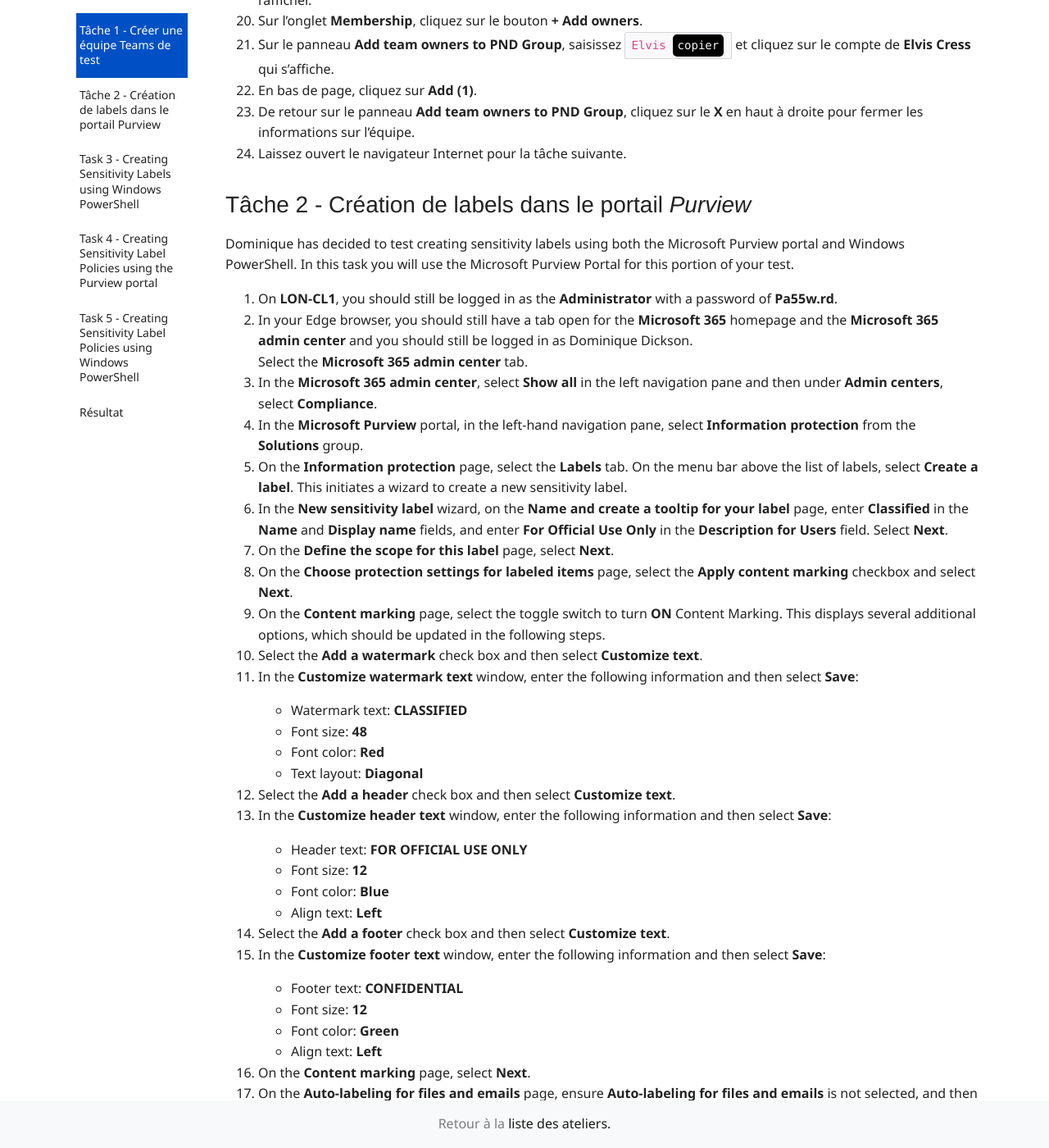
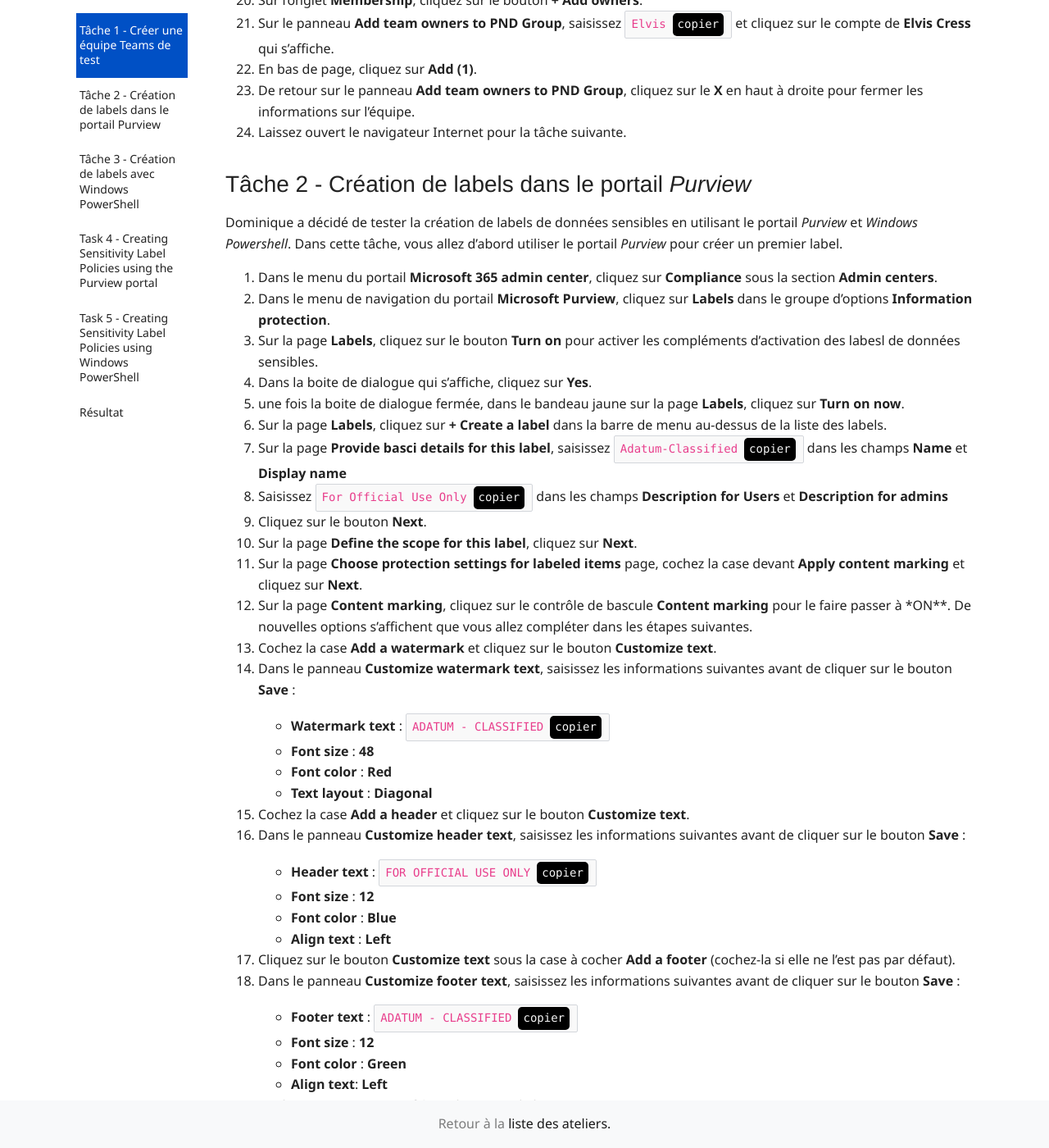
Before and after one commit to renaudwangler/ib-labs, a Jekyll site: the page built from msms030fr/lab10e1.md, in a window 1280 px wide and 1400 px high, scrolled down 1966 px. Shown: the whole window at 82% size. Built offline with Jekyll 4.4.1, drawn with Linux system fonts in a browser that asks for light colours; nearby versions of some CDN libraries; comment, search, counter and statistics services are not loaded; some of the changed text lies outside the part shown.

Commit message:
msms030frl10t2

````diff
--- a/_layouts/page.html
+++ b/_layouts/page.html
@@ -54,4 +54,7 @@ layout: default
     <script src="//cdnjs.cloudflare.com/ajax/libs/clipboard.js/2.0.0/clipboard.min.js"></script>
     <script src="//cdnjs.cloudflare.com/ajax/libs/highlight.js/9.12.0/highlight.min.js"></script>
     <script src="{{ "/assets/js/script.js?v=" | append: site.github.build_revision | relative_url }}"></script>
+    <div id="pageVersion">
+        {{ page.date }}
+    </div>
 </body>
--- a/msms030fr/lab10e1.md
+++ b/msms030fr/lab10e1.md
@@ -34,7 +34,7 @@ Dans votre rôle d'administrateur, en tant que Dominique Skyetson, vous allez cr
 
 1. Toujours sur la page **Edit Settings**, dans le champ **Privacy**, **Private - People can only join if they're added by an owner\[...].**.
 1. Cliquez sur le bouton **Next**.
-1. Sur la page **Review and finish adding team**, révisez votre saisie et, si nécessaire, cliquez sur le lien **Edit** pour les modifier; sinon, cliquez sur le bouton **Add team** en bas de page.
+1. Sur la page **Review and finish adding team**, c
 1. Sur la page **New team created**, notez le message indiquant qu'il peut s'écouler 5 minutes avant que la nouvelle équipe ne s'affiche. Cliquez sur **Close**.
 1. Sur la page **Active teams and groups**, cliquez sur le bouton **Refresh** dans la barre de menu au-dessus de la liste des groupes. Si nécessaire, arttendez quemlques instants et répétez l'opération jusqu'à ce qu'apparaîsse la nouvelle équipe.
 1. Une fois l'équipe **PND group** affichée dans la liste, cliquez sur son nom.
@@ -46,53 +46,50 @@ Dans votre rôle d'administrateur, en tant que Dominique Skyetson, vous allez cr
 1. Laissez ouvert le navigateur Internet pour la tâche suivante.
 
 ## Tâche 2 - Création de labels dans le portail *Purview*
-Dominique has decided to test creating sensitivity labels using both the Microsoft Purview portal and Windows PowerShell. In this task you will use the Microsoft Purview Portal for this portion of your test.
-1. On **LON-CL1**, you should still be logged in as the **Administrator** with a password of **Pa55w.rd**.
-1. In your Edge browser, you should still have a tab open for the **Microsoft 365** homepage and the **Microsoft 365 admin center** and you should still be logged in as Dominique Dickson.
-	Select the **Microsoft 365 admin center** tab.
-1.	In the **Microsoft 365 admin center**, select **Show all** in the left navigation pane and then under **Admin centers**, select **Compliance**.
-1.	In the **Microsoft Purview** portal, in the left-hand navigation pane, select **Information protection** from the **Solutions** group.
-1.	On the **Information protection** page, select the **Labels** tab. On the menu bar above the list of labels, select **Create a label**. This initiates a wizard to create a new sensitivity label.
-1.	In the **New sensitivity label** wizard, on the **Name and create a tooltip for your label** page, enter **Classified** in the **Name** and **Display name** fields, and enter **For Official Use Only** in the **Description for Users** field. Select **Next**.
-1. On the **Define the scope for this label** page, select **Next**.
-1. On the **Choose protection settings for labeled items** page, select the **Apply content marking** checkbox and select **Next**.
-1.	On the **Content marking** page, select the toggle switch to turn **ON** Content Marking. This displays several additional options, which should be updated in the following steps.
-1. Select the **Add a watermark** check box and then select **Customize text**.
-1. In the **Customize watermark text** window, enter the following information and then select **Save**:
-	- Watermark text: **CLASSIFIED**
-	- Font size: **48**
-	- Font color: **Red**
-	- Text layout: **Diagonal**
-1. Select the **Add a header** check box and then select **Customize text**.
-1. In the **Customize header text** window, enter the following information and then select **Save**:
-	- Header text: **FOR OFFICIAL USE ONLY**
-	- Font size: **12**
-	- Font color: **Blue**
-	- Align text: **Left**
-1. Select the **Add a footer** check box and then select **Customize text**.
-1. In the **Customize footer text** window, enter the following information and then select **Save**:
-	- Footer text: **CONFIDENTIAL**
-	- Font size: **12**
-	- Font color: **Green**
-	- Align text: **Left**
-1. On the **Content marking** page, select **Next**.
-1. On the **Auto-labeling for files and emails** page, ensure **Auto-labeling for files and emails** is not selected, and then select **Next**.
-1. On the **Define protection settings for groups and sites**, select **Next**.
-1. On the **Auto-labeling for schematized data assets (preview)** page, select **Next**.
-1.	On the **Review your settings** page, review the entries that you made. If any need to be corrected, select the corresponding **Edit** option and make the necessary changes. When all settings are correct, select **Create label**.
-1.	On the **Your label was created** page, select **Done**.
+Dominique a décidé de tester la création de labels de données sensibles en utilisant le portail *Purview* et *Windows Powershell*. Dans cette tâche, vous allez d'abord utiliser le portail *Purview* pour créer un premier label.
+1. Dans le menu du portail **Microsoft 365 admin center**, cliquez sur **Compliance** sous la section **Admin centers**.
+1. Dans le menu de navigation du portail **Microsoft Purview**, cliquez sur **Labels** dans le groupe d'options **Information protection**.
+1. Sur la page **Labels**, cliquez sur le bouton **Turn on** pour activer les compléments d'activation des labesl de données sensibles.
+1. Dans la boite de dialogue qui s'affiche, cliquez sur **Yes**.
+1. une fois la boite de dialogue fermée, dans le bandeau jaune sur la page **Labels**, cliquez sur **Turn on now**.
+1. Sur la page **Labels**, cliquez sur **+ Create a label** dans la barre de menu au-dessus de la liste des labels.
+1. Sur la page **Provide basci details for this label**, saisissez ```Adatum-Classified``` dans les champs **Name** et **Display name**
+1. Saisissez ```For Official Use Only``` dans les champs **Description for Users** et **Description for admins**
+1. Cliquez sur le bouton **Next**.
+1. Sur la page **Define the scope for this label**, cliquez sur **Next**.
+1. Sur la page **Choose protection settings for labeled items** page, cochez la case devant **Apply content marking** et cliquez sur **Next**.
+1.	Sur la page **Content marking**, cliquez sur le contrôle de bascule **Content marking** pour le faire passer à *ON**. De nouvelles options s'affichent que vous allez compléter dans les étapes suivantes.
+1. Cochez la case **Add a watermark** et cliquez sur le bouton **Customize text**.
+1. Dans le panneau **Customize watermark text**, saisissez les informations suivantes avant de cliquer sur le bouton **Save** :
+	- **Watermark text** : ```ADATUM - CLASSIFIED```
+	- **Font size** : **48**
+	- **Font color** : **Red**
+	- **Text layout** : **Diagonal**
+1. Cochez la case **Add a header** et cliquez sur le bouton **Customize text**.
+1. Dans le panneau **Customize header text**, saisissez les informations suivantes avant de cliquer sur le bouton **Save** :
+	- **Header text** : ```FOR OFFICIAL USE ONLY```
+	- **Font size** : **12**
+	- **Font color** : **Blue**
+	- **Align text** : **Left**
+1. Cliquez sur le bouton **Customize text** sous la case à cocher **Add a footer** (cochez-la si elle ne l'est pas par défaut).
+1. Dans le panneau **Customize footer text**, saisissez les informations suivantes avant de cliquer sur le bouton **Save** :
+	- **Footer text** : ```ADATUM - CLASSIFIED```
+	- **Font size** : **12**
+	- **Font color** : **Green**
+	- **Align text**: **Left**
+1. Sur la page **Content marking**, cliquez sur le bouton **Next**.
+1. Sur la page **Auto-labeling for files and emails**, assurez-vous que l'option **Auto-labeling for files and emails** reste désactivée et cliquez sur **Next**.
+1. Sur la page **Define protection settings for groups and sites**, cliquez sur **Next**.
+1. Sur la page **Auto-labeling for schematized data assets (preview)** cliquez encore sur **Next**.
+1. Sur la page **Review your settings and finish**, révisez votre saisie et, si nécessaire, cliquez sur le lien **Edit** pour les modifier; sinon, cliquez sur le bouton **Create label** en bas de page.
+1. Sur la page **Your sensitivity label was created**, cliquez sur le bouton **Done**.
+1. Sur le panneau **Publish label** qui s'affiche, cliquez sur **Cancel**, vous realiserez la publication des labels ultérieurement, dans la tâche 4 du présent exercice.
 1. Leave your Edge browser and all its tabs open and proceed to the next task.
 
-## Task 3 - Creating Sensitivity Labels using Windows PowerShell
-Dominique has decided to test creating sensitivity labels using both the Purview portal and Windows PowerShell. In this task you will use Windows PowerShell for this portion of your test.
->**Note:** What Dominique will learn from this task is that due to a current limitation, not all parameters for a sensitivity label can be updated in PowerShell at this time. The remaining parameters will have to be entered using the Purview portal.
-1. On **LON-CL1**, you should still be logged in as the **Administrator** with a password of **Pa55w.rd**.
-1. Select the **magnifying glass (Search)** icon in the bottom left corner of your taskbar and then enter **powershell** in the Search field.
-1. In the list of search results, right-click on **Windows PowerShell**, and in the menu that appears select **Run as administrator**.
-1. Maximize your PowerShell window. In **Windows PowerShell**, at the powershell prompt type the following command and then press Enter:
-	```Set-ExecutionPolicy -ExecutionPolicy RemoteSigned```
-	You will be prompted to confirm whether you want to change the execution policy. Enter **A** for **[A] Yes to all**.
-1. At the powershell prompt, enter the following command and then press Enter to install the Exchange Online Management Module into Windows PowerShell.
+## Tâche 3 - Création de labels avec *Windows PowerShell*
+Après avoir testé la création de labels de données sensibles en utilisant le portail *Purview*, Dominique souhaite tester la création de labels avec *Windows Powershell*.
+1. Si vous aviez minimisé la fenêtre **Administrator: Windows Powershell ISE** dans la barre des tâches, cliquez sur son icône pour la maximiser. Sinon, tapez ```Windows Powershell ISE``` dans le champ de recherche à droite du bouton **Démarrer** sur la barre des tâches. A droite du menu **Démarrer**, cliquez sur **Run as administrator** sous l'application.
+1. Dans la commande (bleue) de **Administrator: Windows PowerShell ISE**, utilisez la commande suivante :
 	```Install-Module -Name ExchangeOnlineManagement```
 	If you are prompted to verify that you want to install the module from an untrusted repository, enter **A** to select **[A] Yes to All.**
 1. 	At the powershell prompt enter the following command and then press Enter (remember to replace xxx with your tenant ID and XadminX with your global administrator logon name):
````
